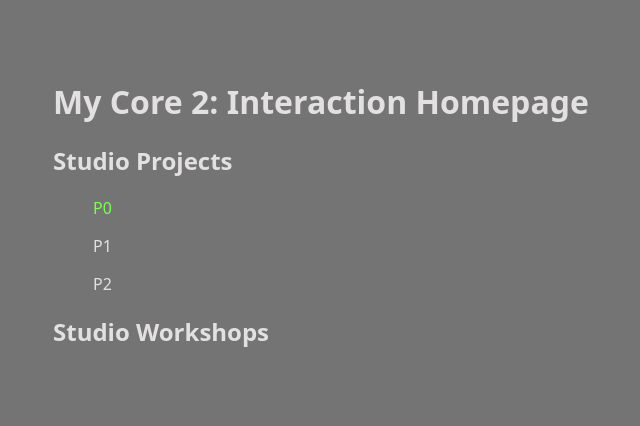
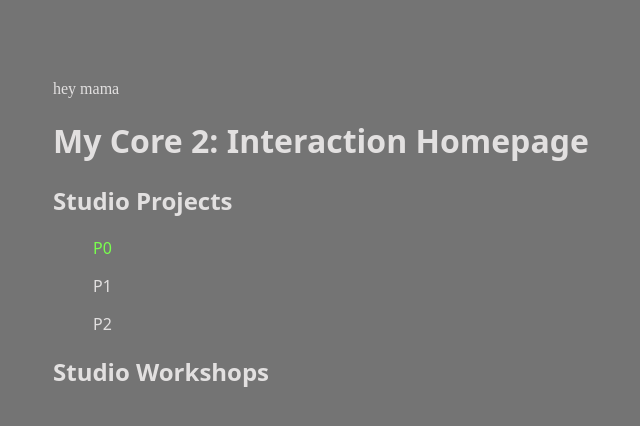
Before and after one commit to aprilhoff/April_Hoffmeister_SP25, a plain HTML site: page index.html in a window 1280 px wide. Shown: the whole page, without its empty margins (11-651 px from the left). Drawn offline with Linux system fonts and the light colour scheme.

Commit message:
Update index.html
hey mama

```diff
--- a/index.html
+++ b/index.html
@@ -8,6 +8,7 @@
 </head>
 <body>
 	<header>
+		<p>hey mama</p>
 		<h1>My Core 2: Interaction Homepage</h1>
 	</header>
 	<main>
```
